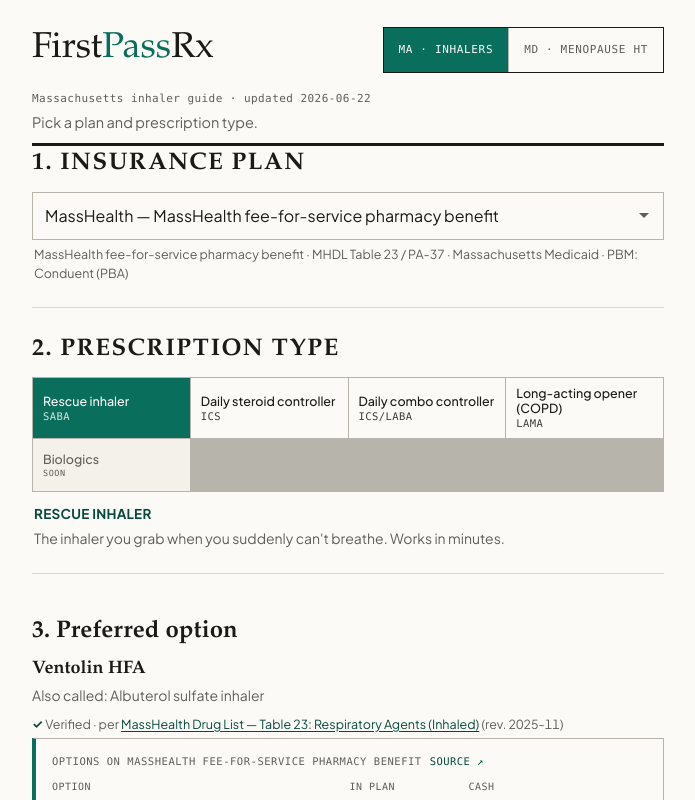
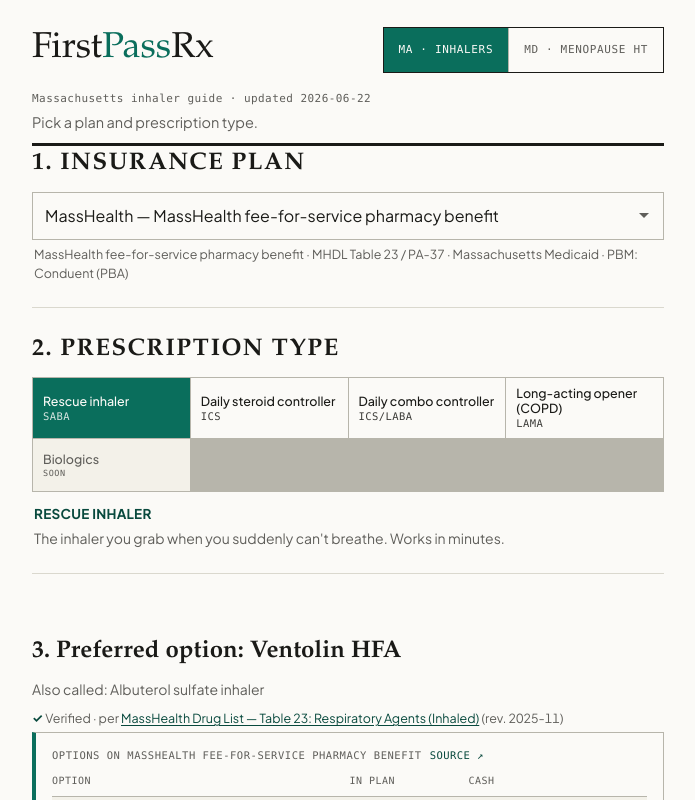
Before and after one commit to pranava0x0/FirstPassRx, a React (Vite) app: page / in a window 1280 px wide. Shown: the top 800 px of the page, without its empty margins (292-987 px from the left). Built offline with nearby package versions, Linux system fonts and the light colour scheme.

Commit message:
Combine Step 3 header and recommended agent name into a single header

```diff
--- a/src/components/ResultCard.tsx
+++ b/src/components/ResultCard.tsx
@@ -50,10 +50,9 @@
       <div className="doc">
         {/* The answer — minimal. */}
         <div className="highlights">
-          <span className="recommendation-label">
-            3. Preferred option
-          </span>
-          <h2 className="agent">{displayName}</h2>
+          <h2 className="recommendation-label">
+            3. Preferred option: {displayName}
+          </h2>
           {agent.brand ? (
             <p className="agent__generic">Also called: {readableGenericName(agent.inn)}</p>
           ) : null}
```
